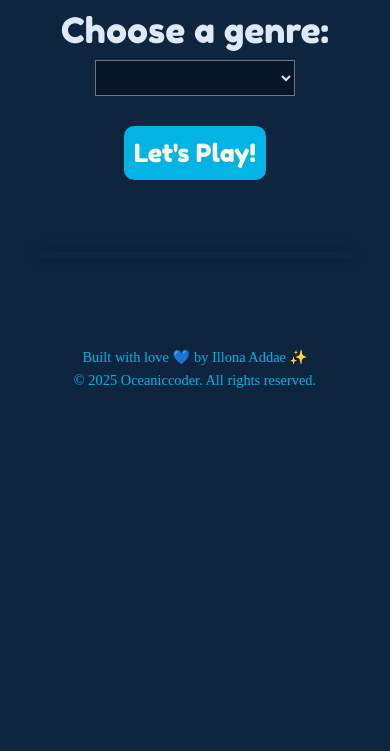
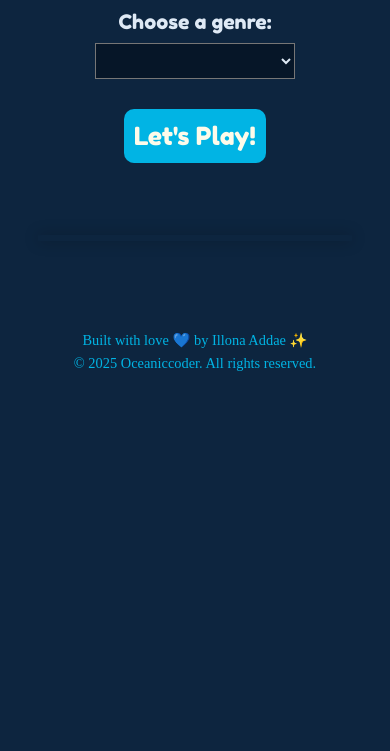
Before and after one commit to illonaaddae/-film-finder-, a plain HTML site: page index.html in a window 390 px wide. Shown: the part 93-844 px from the top of the page. Drawn offline with Linux system fonts and the light colour scheme; no server answers.

Commit message:
Edited header font and label on phone

```diff
--- a/public/style.css
+++ b/public/style.css
@@ -280,11 +280,16 @@ body.light-mode #movieText {
   }
 
   #movieText {
-    margin-top: 16px; /* Add spacing between poster and text */
+    margin-top: 16px;
   }
 
   #appTitle {
     font-size: 40px;
+  }
+
+  form label,
+  #genreForm label {
+    font-size: 20px !important;
   }
 }
 
```
